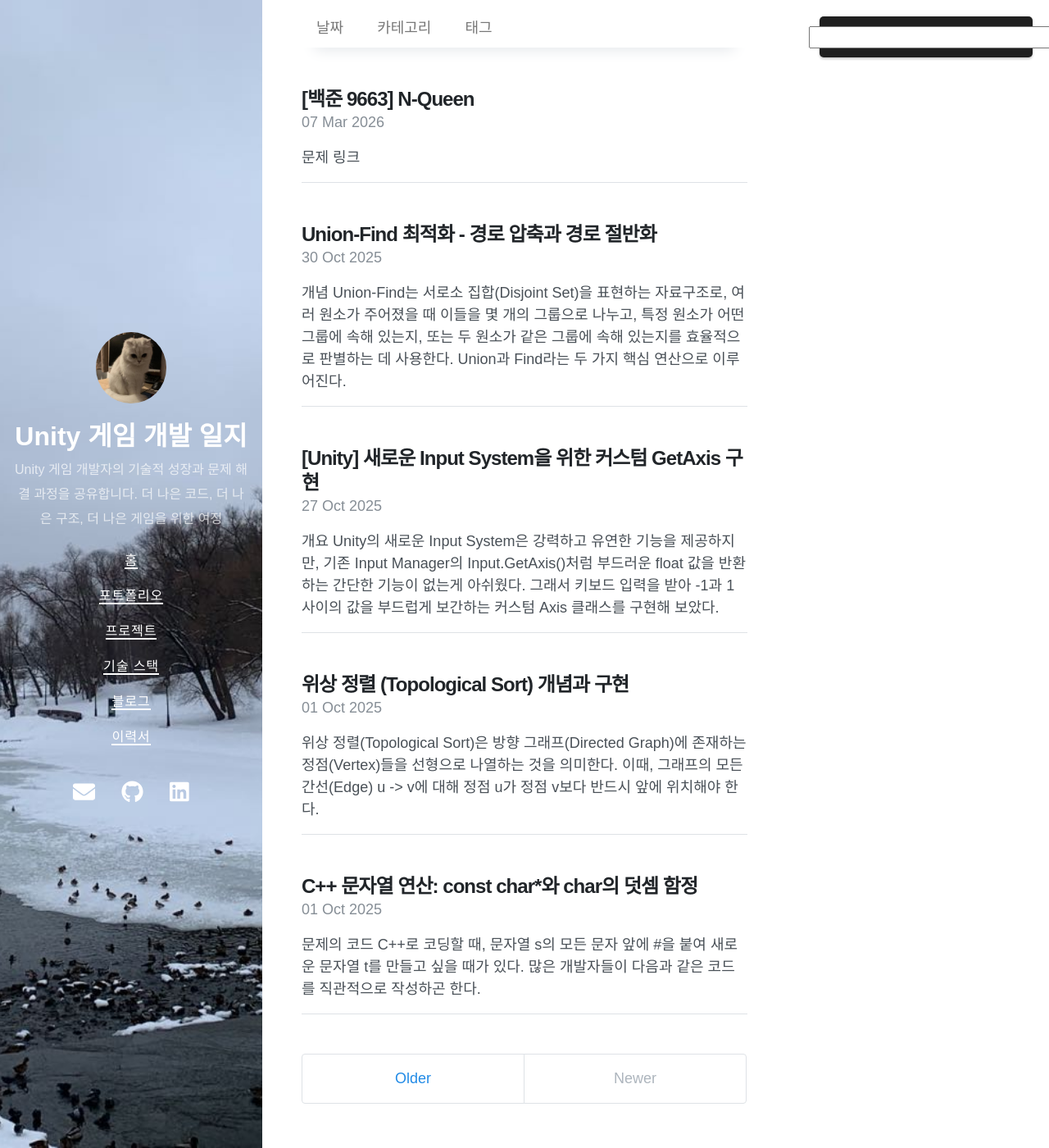
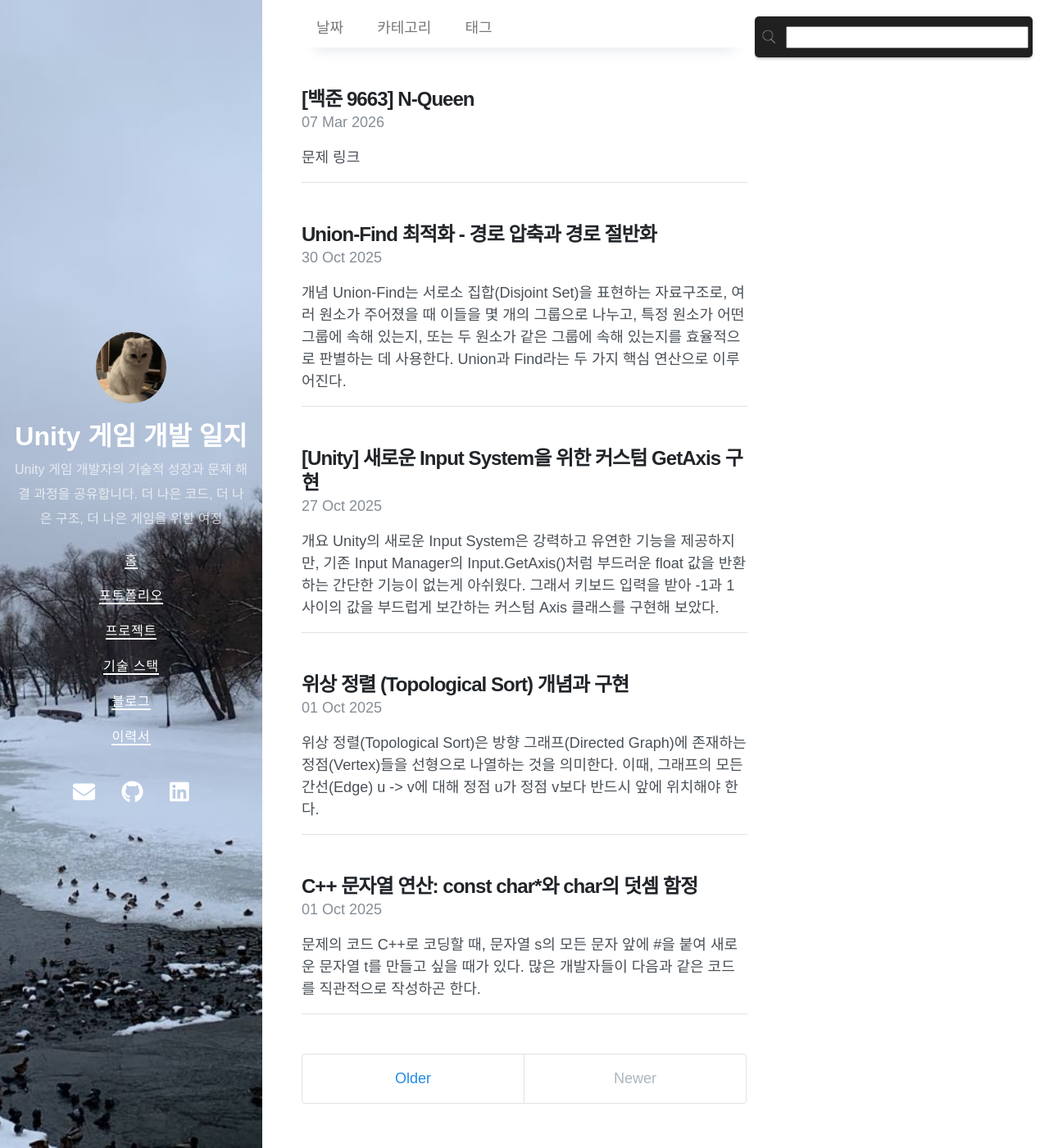
Before and after one commit to vlaud/vlaud.github.io, a Jekyll site: the page built from index.html, in a window 1280 px wide and 1400 px high. Shown: the whole window at 82% size. Built offline with Jekyll 4.4.1, drawn with Linux system fonts in a browser that asks for light colours; nearby versions of some CDN libraries; the list of posts is cut into pages by our own code.

Commit message:
Update _layout.scss

```diff
--- a/_sass/_layout.scss
+++ b/_sass/_layout.scss
@@ -115,8 +115,7 @@ html.is-animating .transition-fade {
 // 검색창 바탕 모양, 위치 설정
 .floating-search-wrapper form {
   // 1. 바탕의 너비와 높이 설정
-  width: 100%;
-  max-width: 250px;
+  max-width: 100%;
   max-height: 40px;
   // 2. 검색창 가로 세로 중앙 정렬
   display: flex; //
```
